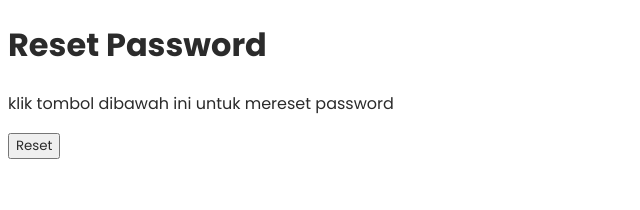
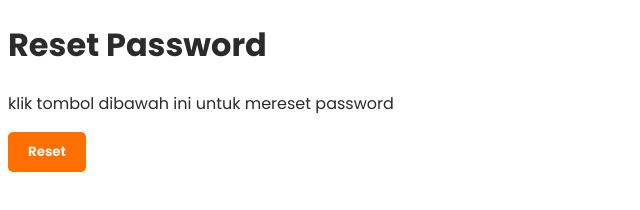
Before and after one commit to LRamdhan/field-booking-backend, a website: page src/view/reset-password-link.html in a window 1280 px wide. Shown: the whole page, without its empty margins (0-640 px from the left). Drawn offline with Linux system fonts and the light colour scheme.

Commit message:
fix: html in email

```diff
--- a/src/view/reset-password-link.html
+++ b/src/view/reset-password-link.html
@@ -12,6 +12,15 @@
       font-family: 'Poppins', sans-serif;
       color: rgb(43, 43, 43)
     }
+    .button {
+      background-color: #ff6f00;
+      color: whitesmoke;
+      border: none;
+      padding: 10px 20px;
+      cursor: pointer;
+      font-weight: bold;
+      border-radius: 5px;
+    }
   </style>
 </head>
 <body>
```
Also changed, not shown: src/view/confirm-success.html (+1 -1 lines), src/view/email-confirm.html (+1 -1 lines).
